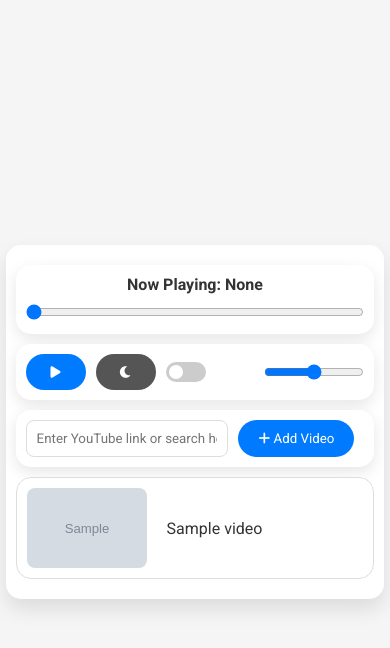
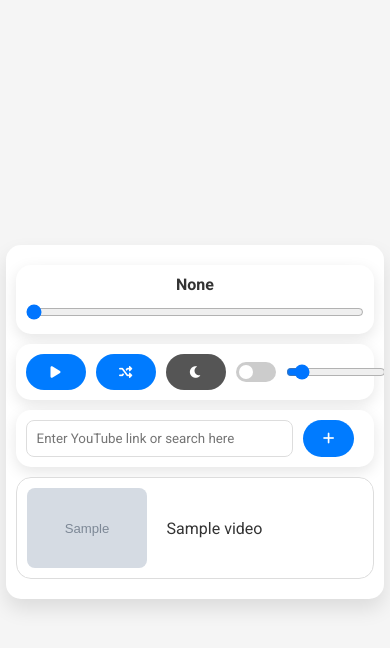
Before and after one commit to moontasirsoumik/Apps, a Flask app: template Web App (Flask)/templates/index_phone.html in a window 390 px wide. Shown: the top 648 px of the page. Run offline with Flask 3, Linux system fonts and the light colour scheme; the template is opened without the code that fills it: most values are stand-ins (such as "Sample title", 1, 10 or a date in 2020); grey boxes marked "Sample" are stand-in pictures; some libraries are stand-ins or nearby versions.

Commit message:
Update index_phone.html

```diff
--- a/Web App (Flask)/templates/index_phone.html
+++ b/Web App (Flask)/templates/index_phone.html
@@ -27,7 +27,7 @@
         <!-- Title has been removed -->
       </div>
       <div class="now-playing" id="now-playing">
-        <p>Now Playing: <span id="current-title">None</span></p>
+        <p><span id="current-title">None</span></p>
         <div class="seek-bar">
           <div id="seek-time" class="seek-time-overlay"></div>
           <input type="range" id="seek-slider" min="0" max="100" value="0" />
@@ -37,9 +37,11 @@
         <div class="controls" id="controls">
           <div class="buttons">
             <button id="play-pause-btn"><i class="fas fa-play"></i></button>
+            <button id="shuffle-btn"><i class="fas fa-random"></i></button>
             <button id="dark-mode-toggle" class="dark-mode-toggle">
               <i class="fas fa-moon"></i>
             </button>
+
             <div class="toggle-switch">
               <input
                 type="checkbox"
@@ -56,7 +58,7 @@
               id="volume-slider"
               min="0"
               max="100"
-              value="50"
+              value="10"
             />
           </div>
         </div>
@@ -69,7 +71,7 @@
             placeholder="Enter YouTube link or search here"
             required
           />
-          <button type="submit"><i class="fas fa-plus"></i> Add Video</button>
+          <button type="submit"><i class="fas fa-plus"></i></button>
           <div id="suggestions" class="suggestions"></div>
         </form>
       </div>
```
